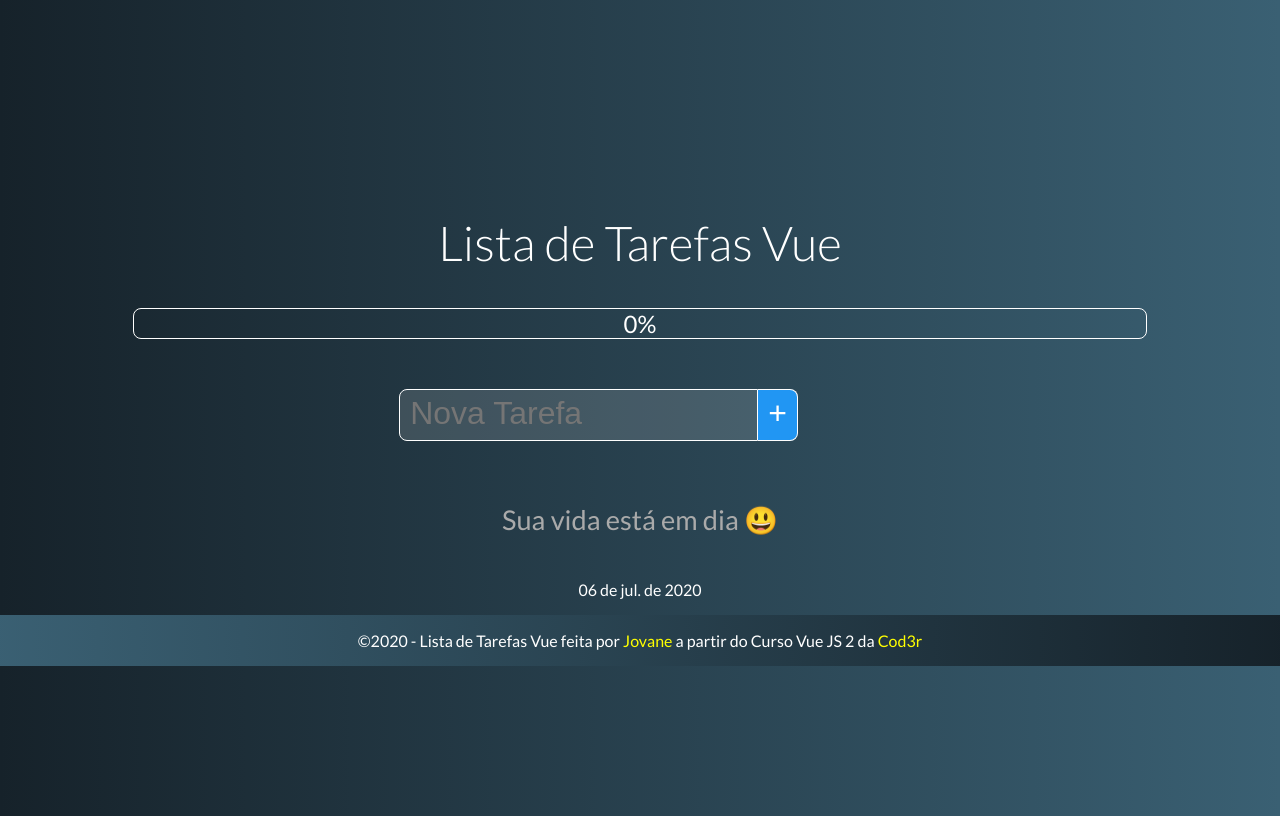
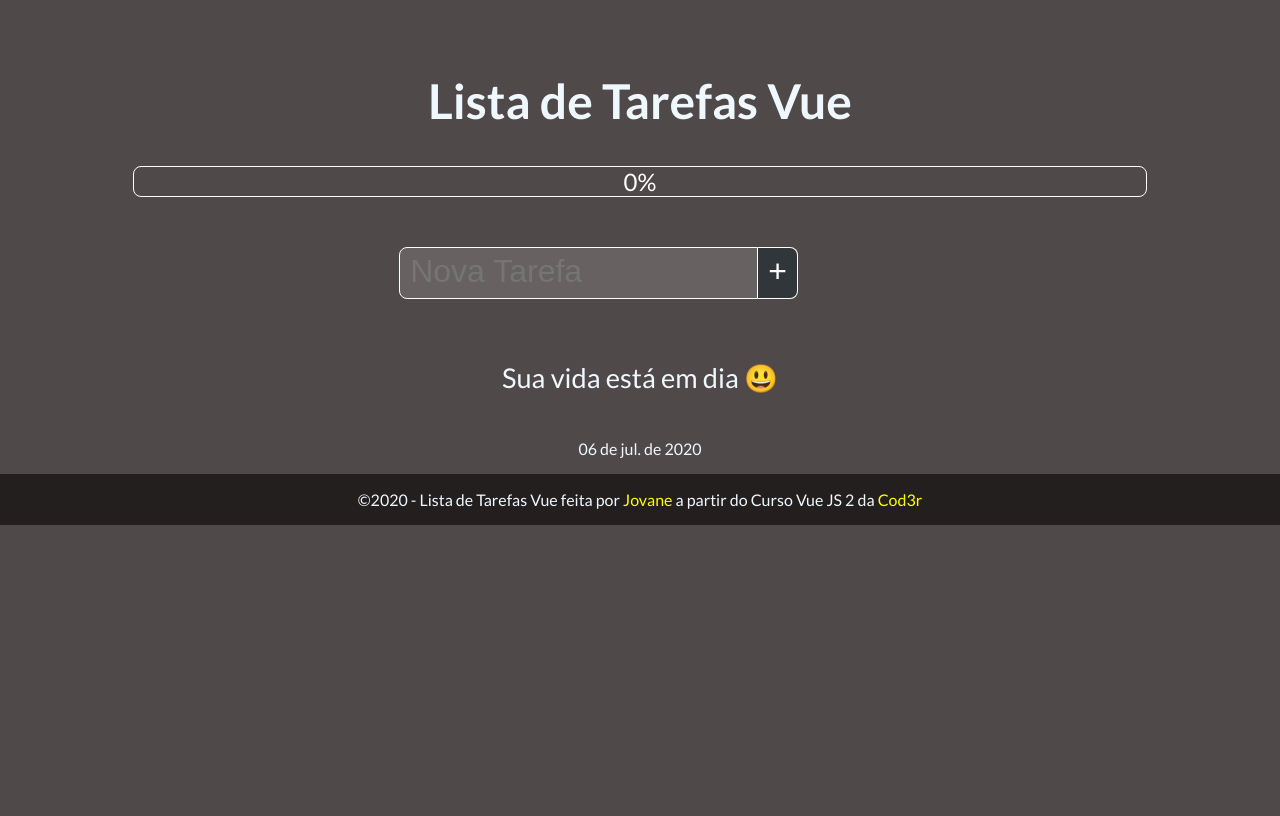
Before and after one commit to jcgsr/ListaTarefaVue, a Vue app: page / in a window 1280 px wide. Built offline with nearby package versions, Linux system fonts and the light colour scheme.

Commit message:
color combination changed

```diff
--- a/src/App.vue
+++ b/src/App.vue
@@ -77,8 +77,8 @@ export default {
 <style>
 body {
   font-family: "Lato", sans-serif;
-  background: linear-gradient(to right, rgb(22, 34, 42), rgb(58, 96, 115));
-  color: #fff;
+  /* background: linear-gradient(to right, rgb(22, 34, 42), rgb(58, 96, 115)); */
+  background-color:rgb(80, 73, 73);
 }
 
 h1 {
@@ -91,12 +91,17 @@ h1 {
   flex-direction: column;
   justify-content: center;
   align-items: center;
-  height: 100vh;
 }
 
 #app h1 {
   margin-bottom: 5px;
   font-weight: 300;
   font-size: 3rem;
+  font-weight: bold;
+  color: aliceblue;
+}
+
+#app p {
+	color: aliceblue;
 }
 </style>
--- a/src/components/Footer.vue
+++ b/src/components/Footer.vue
@@ -23,8 +23,8 @@ export default {
   width: 100%;
   text-align: center;
   padding: 1rem;
-  background: linear-gradient(to left, rgb(22, 34, 42), rgb(58, 96, 115));
-
+  background: rgba(24, 21, 21, 0.8);
+  color: aliceblue;
 }
 
 a:link {
--- a/src/components/NewTask.vue
+++ b/src/components/NewTask.vue
@@ -49,7 +49,7 @@ input.form-element {
 
 button.form-element {
    border-left: none;
-   background-color: #2196f3;
+   background-color: #31363a;
    border-top-right-radius: 8px;
    border-bottom-right-radius: 8px;
 }
--- a/src/components/Task.vue
+++ b/src/components/Task.vue
@@ -29,7 +29,7 @@
   height: 5rem;
   padding: 10px;
   border-radius: 8px;
-  font-size: 1rem;
+  font-size: 2rem;
   font-weight: 300;
   cursor: pointer;
   user-select: none;
@@ -39,23 +39,24 @@
 }
 
 .pending {
-  border-left: 12px solid #102236;
-  background-color:  #112e50;
+  border-left: 12px solid rgb(41, 41, 43);
+  background-color:   rgb(21, 21, 22);
+  color: aliceblue;
 }
 
 .done {
   color: #ddd;
-  border-left: 12px solid rgb(5, 6, 24);
-  background-color: rgb(10, 12, 53);
+  border-left: 12px solid rgb(71, 59, 59);
+  background-color: rgb(39, 34, 34);
   text-decoration: line-through;
 }
 
 .pending .close {
-  background-color: #102236;
+  background-color:rgb(41, 41, 43);
 }
 
 .done .close {
-  background-color: rgb(5, 6, 24);
+  background-color:  rgb(21, 21, 22);
 }
 
 .close {
--- a/src/components/TaskProgress.vue
+++ b/src/components/TaskProgress.vue
@@ -30,7 +30,7 @@ export default {
       position: absolute;
       border-radius: 8px;
       height: 100%;
-      background-color: rgb(5, 6, 24);
+      background-color: rgb(53, 53, 54);
       align-self: flex-start;
    }
 
```
